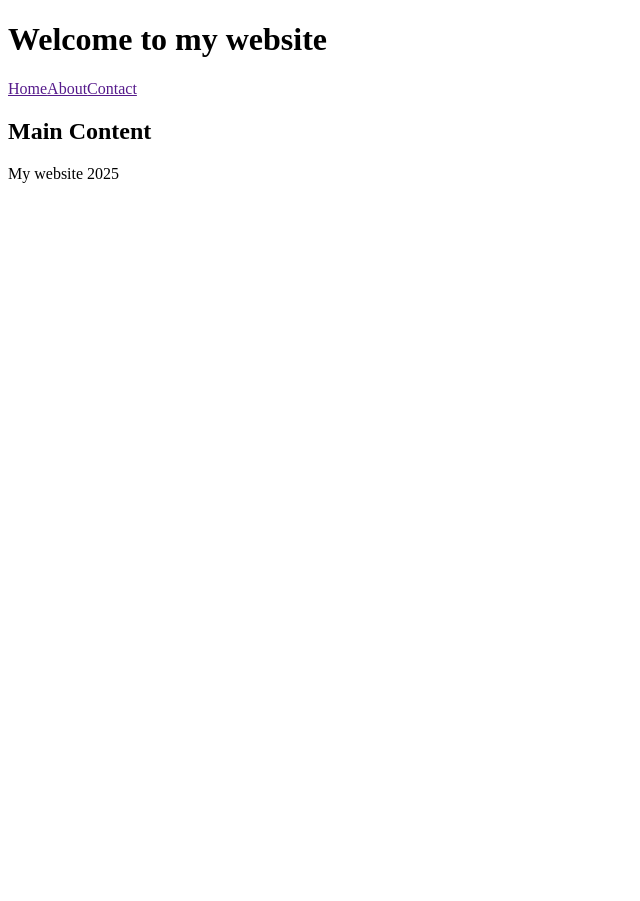
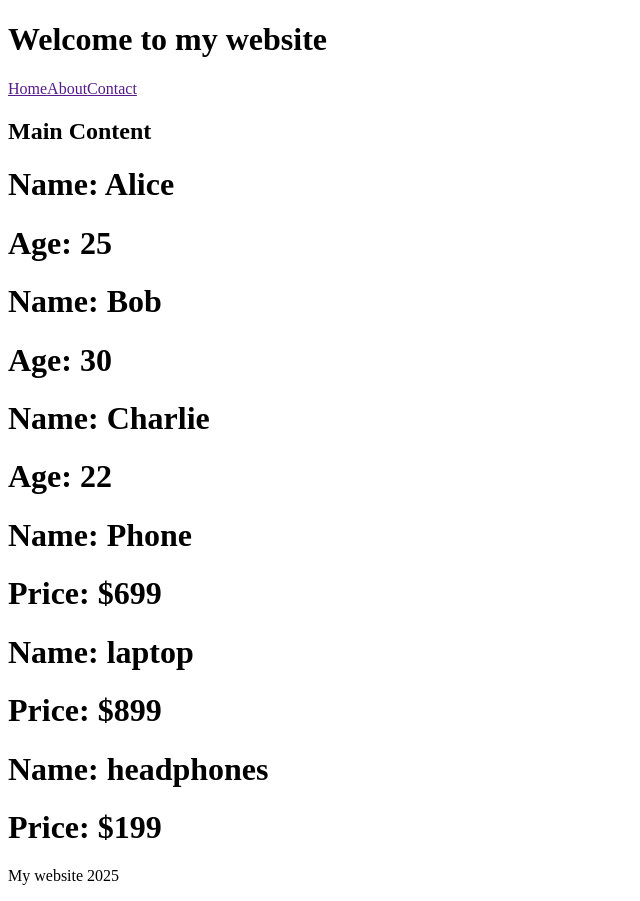
Before and after one commit to JimHui12/react2025, a React (Vite) app: page / in a window 1280 px wide. Shown: the whole page, without its empty margins (0-640 px from the left). Before the commit the page ends 800 px from the top, so only its background shows below. Built offline with nearby package versions, Linux system fonts and the light colour scheme.

Commit message:
components

```diff
--- a/src/components/Main.jsx
+++ b/src/components/Main.jsx
@@ -1,8 +1,13 @@
+import UserList from "./UserList";
+import ProductList from "./ProductList";
 const Main = () => {
   return (
     <main>
       <h2>Main Content</h2>
-      <p></p>
+      <p>
+        <UserList />
+        <ProductList />
+      </p>
     </main>
   );
 };
--- /dev/null
+++ b/src/components/ProductList.jsx
@@ -0,0 +1,19 @@
+const ProductList = () => {
+  const products = [
+    { id: 1, name: "Phone", price: "$699" },
+    { id: 2, name: "laptop", price: "$899" },
+    { id: 3, name: "headphones", price: "$199" },
+  ];
+  return (
+    <div>
+      {products.map((p) => (
+        <div key={p.id}>
+          <h1>Name: {p.name}</h1>
+          <h1>Price: {p.price}</h1>
+        </div>
+      ))}
+    </div>
+  );
+};
+
+export default ProductList;
--- /dev/null
+++ b/src/components/UserList.jsx
@@ -0,0 +1,19 @@
+const UserList = () => {
+  const users = [
+    { id: 1, name: "Alice", age: 25 },
+    { id: 2, name: "Bob", age: 30 },
+    { id: 3, name: "Charlie", age: 22 },
+  ];
+  return (
+    <div>
+      {users.map((user) => (
+        <div key={user.id}>
+          <h1>Name: {user.name}</h1>
+          <h1>Age: {user.age}</h1>
+        </div>
+      ))}
+    </div>
+  );
+};
+
+export default UserList;
```
